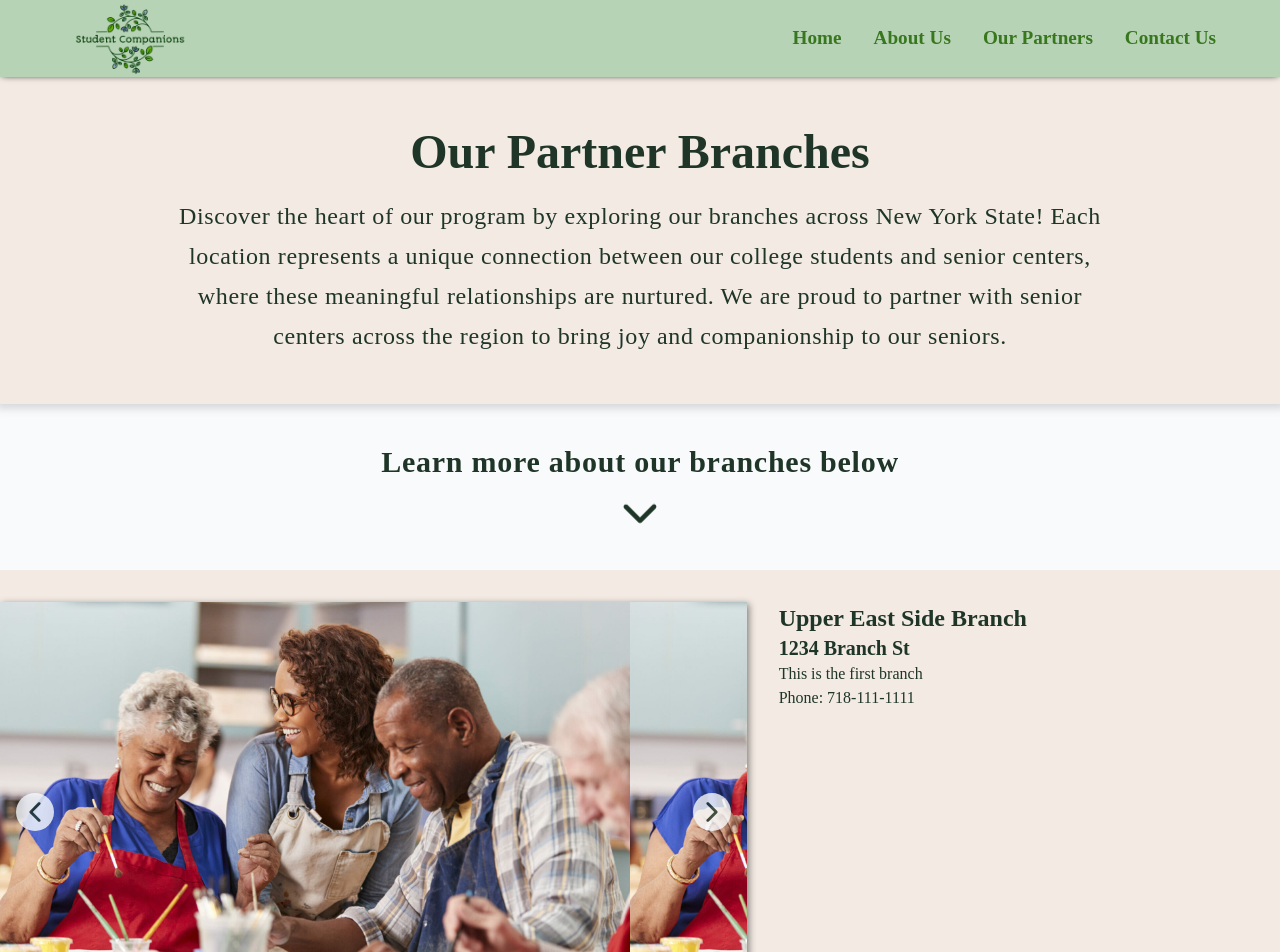
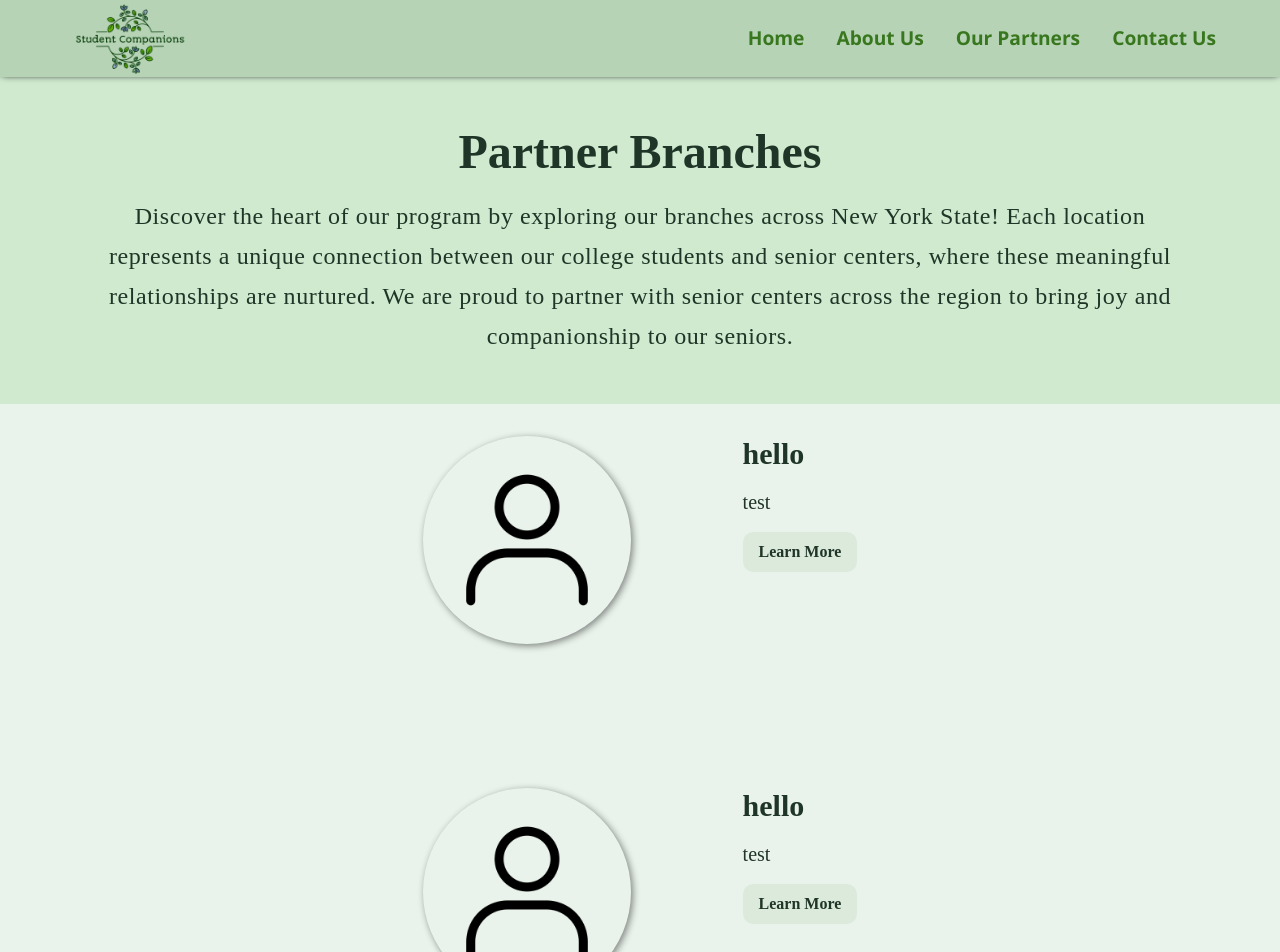
Before and after one commit to don-bi/senior-companion, a Next.js app: page /partners in a window 1280 px wide. Shown: the top 952 px of the page. Built offline with nearby package versions, Linux system fonts and the light colour scheme.

Commit message:
revised partners page

```diff
--- a/app/globals.css
+++ b/app/globals.css
@@ -28,7 +28,7 @@
   --olive-dark-darker: hsl(102, 61%, 14%);
   --light-green: hsl(120, 40%, 88%);
   --pine-green: #3b5943;
-  --green-white: #e9f2ef;
+  --green-white: #e9f2eb;
 }
 
 html {
--- a/app/page.tsx
+++ b/app/page.tsx
@@ -27,31 +27,31 @@ export default function Home() {
             <AppearingBlock style="flex justify-center">
             <div className="flex flex-col justify-center items-center text-center gap-5 px-[7.5%] py-14 w-full">
                 <h1 className="text-4xl font-semibold overflow-hidden w-3/6">Our Committment to a More Interconnected World</h1>
-                <div className="text-2xl leading-8 tracking-wide text-center">Our journey is continually propelled by a simple and single idea: to bridge the gaps between generations and bring companionship, joy and understanding to our older adults.</div>
+                <div className="text-2xl leading-10 tracking-wide text-center">Our journey is continually propelled by a simple and single idea: to bridge the gaps between generations and bring companionship, joy and understanding to our older adults.</div>
                 <div className="flex relative gap-10 mt-6 w-full">
                   <div className={`relative w-[180rem] h-[20rem] rounded-[25px] ${generic.shadow}`}>
                     <Image src={kid} alt="kid looking at screen" fill={true} style={{objectFit: "cover", borderRadius: "25px"}}/>
                   </div>
-                  <div className="text-xl leading-8 tracking-wide text-left">Recognizing the general lack and need for intergenerational interactions, we aspire to connect young adult students with older adults. Primarily, we work by establishing and mediating relationships between interested individuals from partner student volunteer associations and senior centers.
+                  <div className="text-2xl leading-10 tracking-wide text-left">Recognizing the general lack and need for intergenerational interactions, we aspire to connect young adult students with older adults. Primarily, we work by establishing and mediating relationships between interested individuals from partner student volunteer associations and senior centers.
                   </div>
                 </div >
 
                 <div className="flex relative gap-10 mt-6 w-full">
-                  <div className="text-xl leading-8 tracking-wide text-right">We are a community. A community that values the wisdom of older adults and the energy of our youth, working together to further a world where everyone feels heard, valued, and included. Join us as we continue to grow, one conversation at a time.
+                  <div className="text-2xl leading-10 tracking-wide text-right">We are a community. A community that values the wisdom of older adults and the energy of our youth, working together to further a world where everyone feels heard, valued, and included. Join us as we continue to grow, one conversation at a time.
                   </div>
                   <div className={`mt-6 relative w-[136rem] h-[16rem] rounded-[25px] ${generic.shadow}`}>
                   <Image src={elderlywoman} alt="elderly woman looking at screen" fill={true} style={{objectFit: "cover", borderRadius: "25px"}}/>
                 </div>
                 </div>
-                <div className={`mt-6 relative w-8/12 h-80 rounded-[25px] ${generic.shadow}`}>
+                {/* <div className={`mt-6 relative w-8/12 h-80 rounded-[25px] ${generic.shadow}`}>
                   <Image src={elderlywoman} alt="elderly woman looking at screen" fill={true} style={{objectFit: "cover", borderRadius: "25px"}}/>
-                </div>
+                </div> */}
             </div>
             </AppearingBlock>
           </div>
 
           {/* statistics section */}
-          <div className={`flex flex-col gap-12 items-center px-[7.5%] py-10 bg-[#e9f2ef] relative`}>
+          <div className={`flex flex-col gap-12 items-center px-[7.5%] py-10 bg-[#edf4ee] relative`}>
             <h1 className="text-4xl font-semibold overflow-hidden w-3/6 text-center">Our Near Term Goals</h1>
             <div className="flex gap-12 items-center w-full">
               <div className={`mt-6 relative w-8/12 h-[32rem] rounded-[25px] ${generic.shadow}`}>
--- a/app/partners/page.module.css
+++ b/app/partners/page.module.css
@@ -1,25 +1,9 @@
 .branches {
     background-color: var(--peach-light);
-    box-shadow: 1px 1px 7px 4px rgba(180, 180, 180, 0.459);
     scroll-snap-align: start;
 }
 
-.downArrow {
-    animation: pointDown 2.5s infinite;
 
-}
-
-@keyframes pointDown {
-    0% {
-        transform: translateY(0);
-    }
-    50% {
-        transform: translateY(10px);
-    }
-    100% {
-        transform: translateY(0);
-    }
-}
 
 @media (max-width: 1000px) {
     .branches {
--- a/app/partners/page.tsx
+++ b/app/partners/page.tsx
@@ -1,26 +1,52 @@
-import Carousel from "@/components/carousel/carousel";
 import Contact from "@/components/contact/contact";
 import Footer from "@/components/footer/footer";
 import Header from "@/components/header/header";
 import styles from "./page.module.css";
-import { IoIosArrowDown } from "react-icons/io";
+import generic from "@/components/styles/generic.module.css";
+import PartnerIcon from "@/components/partner-icon";
+import partnertest from "@/public/partners/partnertest.png";
 
 export default function Branches() {
     return (
         <main className="bg-slate-50 h-full">
             <Header scroll={false}/>
             <div className={`${styles.branches} w-full flex flex-col items-center`}>
-                <div className="pt-32 pb-12 text-center flex flex-col gap-5 items-center w-9/12">
-                    <h1 className="font-bold text-5xl">Our Partner Branches</h1>
+                <div className={`bg-[#cfeacf] pt-32 pb-12 text-center flex flex-col gap-5 items-center px-[7.5%]`}>
+                    <h1 className="font-bold text-5xl">Partner Branches</h1>
                     {/* <h2 className="font-semibold text-3xl tracking-wide">Lorem ipsum dolor sit amet, consectetur adipiscing elit</h2> */}
                     <p className="font-medium text-2xl tracking-wide leading-10">Discover the heart of our program by exploring our branches across New York State! Each location represents a unique connection between our college students and senior centers, where these meaningful relationships are nurtured. We are proud to partner with senior centers across the region to bring joy and companionship to our seniors.</p>
                 </div>
+
+                <div className="bg-[#e9f2eb] w-full flex flex-col justify-center py-8 gap-36">
+                    <PartnerIcon styles="h-10" imageSrc={partnertest} imageAlt="test" link="/" title="hello" description="test"/>
+                    <PartnerIcon styles="h-10" imageSrc={partnertest} imageAlt="test" link="/" title="hello" description="test"/>
+                    <PartnerIcon styles="h-10" imageSrc={partnertest} imageAlt="test" link="/" title="hello" description="test"/>
+                    <PartnerIcon styles="h-10" imageSrc={partnertest} imageAlt="test" link="/" title="hello" description="test"/>
+                </div>
+
+                <div className={`bg-[#bcdbbc] py-12 text-center flex flex-col gap-5 items-center px-[7.5%] w-full`}>
+                    <h1 className="font-bold text-5xl">Partner Senior Centers</h1>
+                </div>
+
+                <div className="bg-[#e9f2eb] w-full flex flex-col justify-center py-8 gap-36">
+                    <PartnerIcon styles="h-10" imageSrc={partnertest} imageAlt="test" link="/" title="hello" description="test"/>
+                    <PartnerIcon styles="h-10" imageSrc={partnertest} imageAlt="test" link="/" title="hello" description="test"/>
+                    <PartnerIcon styles="h-10" imageSrc={partnertest} imageAlt="test" link="/" title="hello" description="test"/>
+                    <PartnerIcon styles="h-10" imageSrc={partnertest} imageAlt="test" link="/" title="hello" description="test"/>
+                </div>
+
+                <div className="bg-[#bcdbbc] py-12 text-center flex flex-col gap-5 items-center px-[7.5%] w-full">
+                    <h1 className="font-bold text-5xl">Partner Student Volunteer Organizations</h1>
+                </div>
+
+                <div className="bg-[#e9f2eb] w-full flex flex-col justify-center py-8 gap-36">
+                    <PartnerIcon styles="h-10" imageSrc={partnertest} imageAlt="test" link="/" title="hello" description="test"/>
+                    <PartnerIcon styles="h-10" imageSrc={partnertest} imageAlt="test" link="/" title="hello" description="test"/>
+                    <PartnerIcon styles="h-10" imageSrc={partnertest} imageAlt="test" link="/" title="hello" description="test"/>
+                    <PartnerIcon styles="h-10" imageSrc={partnertest} imageAlt="test" link="/" title="hello" description="test"/>
+                </div>
             </div>
-            <div className="flex flex-col items-center justify-center py-10">
-                    <p className="font-semibold text-3xl tracking-wide text-center">Learn more about our branches below</p>
-                    <IoIosArrowDown size={50} className={styles.downArrow}/>
-            </div>
-            <Carousel />
+
             <Contact />
             <Footer/>
         </main>
--- a/components/header/header.module.css
+++ b/components/header/header.module.css
@@ -32,6 +32,7 @@
     font-weight: 600;
     font-size: 1.2rem;
     transition: 0.2s;
+    font-family: 'Segoe UI', Tahoma, Geneva, Verdana, sans-serif;
 }
 
 .scrolled .a {
--- /dev/null
+++ b/components/partner-icon/index.tsx
@@ -0,0 +1,21 @@
+import Image, { StaticImageData } from "next/image";
+import Link from "next/link";
+import generic from "@/components/styles/generic.module.css";
+import css from "./partnerIcon.module.css";
+
+export default function PartnerIcon({styles, imageSrc, imageAlt, link, title, description}:
+    {styles?: string, imageSrc: StaticImageData, imageAlt: string, link: string, title: string, description: string}
+) {
+    return (
+        <div className={css.container}>
+            <div className={`h-[13rem] w-[13rem] relative rounded-full ${generic.shadow}`}>
+                <Image src={imageSrc} alt={imageAlt} fill={true} style={{objectFit: "cover", borderRadius: "100%"}}/>
+            </div>
+            <div className="flex flex-col gap-4">
+                <h2 className="text-3xl font-semibold">{title}</h2>
+                <p className="text-xl">{description}</p>
+                <Link href={link} className={css.learnButton}>Learn More</Link>
+            </div>
+        </div>
+    )
+}
--- /dev/null
+++ b/components/partner-icon/partnerIcon.module.css
@@ -0,0 +1,20 @@
+.learnButton {
+    background-color: var(--olive-light);
+    padding: 0.5rem 1rem;
+    border-radius: 10px;
+    font-weight: 600;
+    transition: 0.2s;
+}
+
+.learnButton:hover {
+    background-color: var(--olive-mid);
+    color: var(--olive-dark);
+
+}
+
+.container {
+    display: flex;
+    justify-content: center;
+    gap: 7rem;
+    min-height: 12rem;
+}
--- a/components/styles/generic.module.css
+++ b/components/styles/generic.module.css
@@ -5,5 +5,5 @@
 }
 
 .backgroundPeach {
-    background-color: var(--peach-light);
+    background-color: var(--olive);
 }
```
Also changed, not shown: app/about/page.tsx (+7 -7 lines), public/partners/partnertest.png (added).
